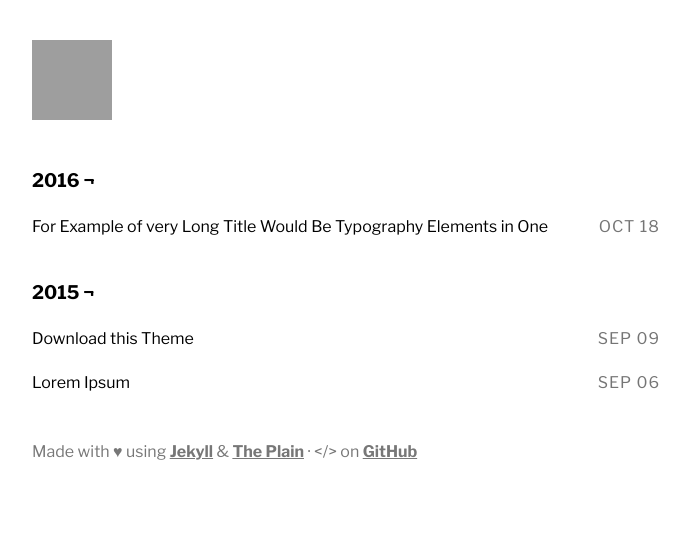
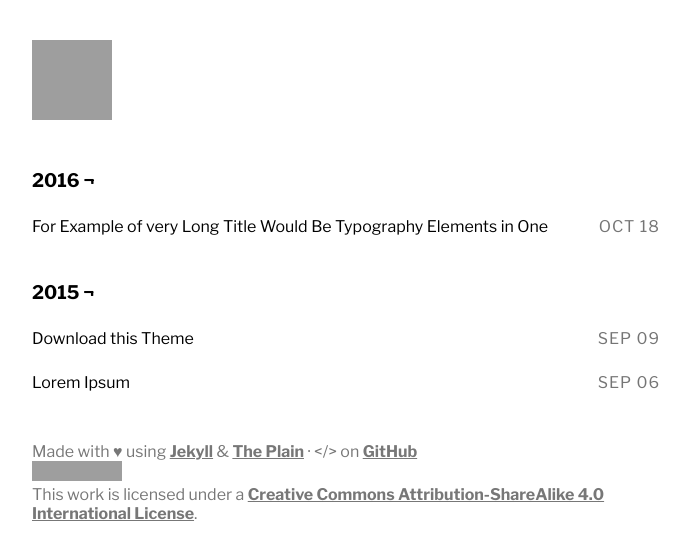
Before and after one commit to emersongoo/emersongoo.github.io, a Jekyll site: the page built from index.html, in a window 1280 px wide. Shown: the top 560 px of the page, without its empty margins (18-708 px from the left). Built offline with Jekyll 4.4.1, drawn with Linux system fonts in a browser that asks for light colours; grey boxes are pictures that could not be loaded.

Commit message:
add cc license

```diff
--- a/_includes/footer.html
+++ b/_includes/footer.html
@@ -1,3 +1,7 @@
 <div class="footer">
   <span class="block">Made with &hearts; using <a href="http://jekyllrb.com/">Jekyll</a> &amp; <a href="https://github.com/heiswayi/the-plain" title="The Plain theme by Heiswayi Nrird">The Plain</a> &middot; &lt;/&gt; on <a href="https://github.com/{{ site.github_username }}" title="Hosted on GitHub">GitHub</a>
+
+  <br>
+
+  <a rel="license" href="http://creativecommons.org/licenses/by-sa/4.0/"><img alt="Creative Commons License" style="border-width:0" src="https://i.creativecommons.org/l/by-sa/4.0/88x31.png" /></a><br />This work is licensed under a <a rel="license" href="http://creativecommons.org/licenses/by-sa/4.0/">Creative Commons Attribution-ShareAlike 4.0 International License</a>.
 </div>
```
